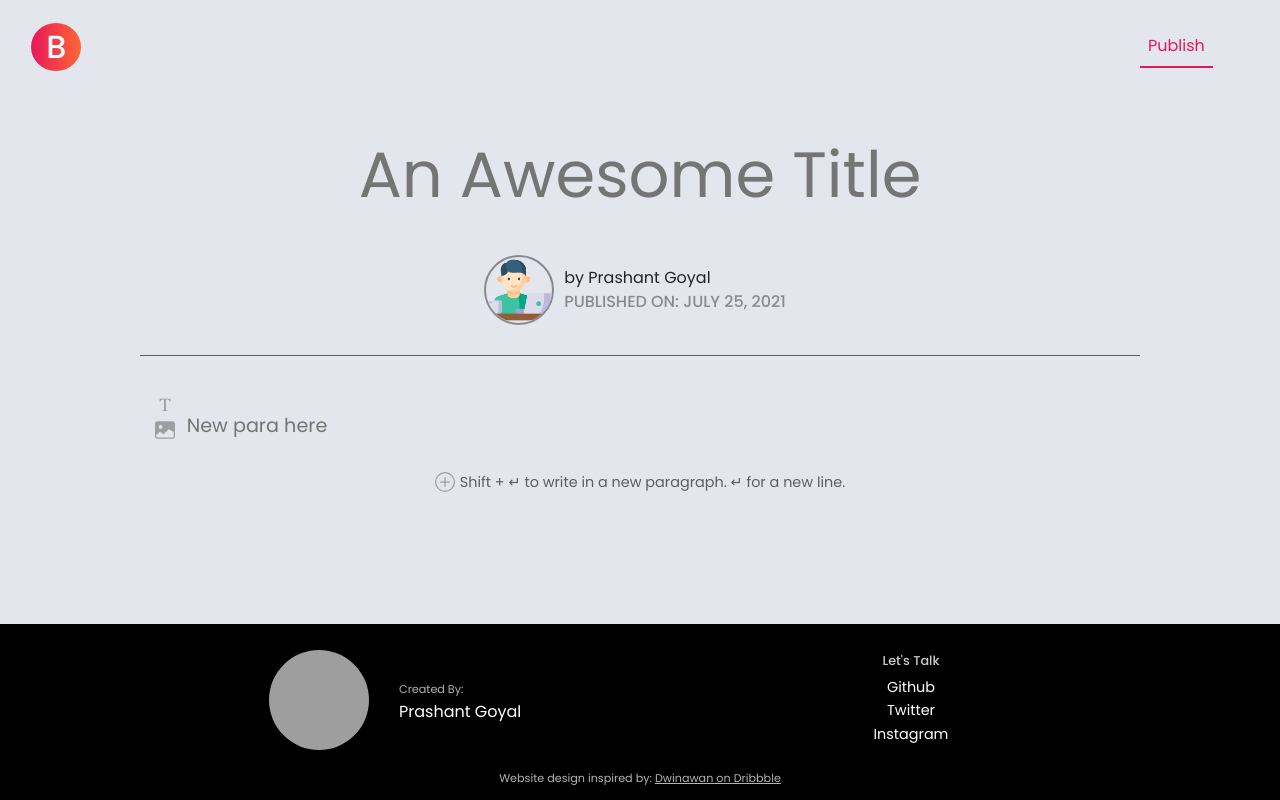
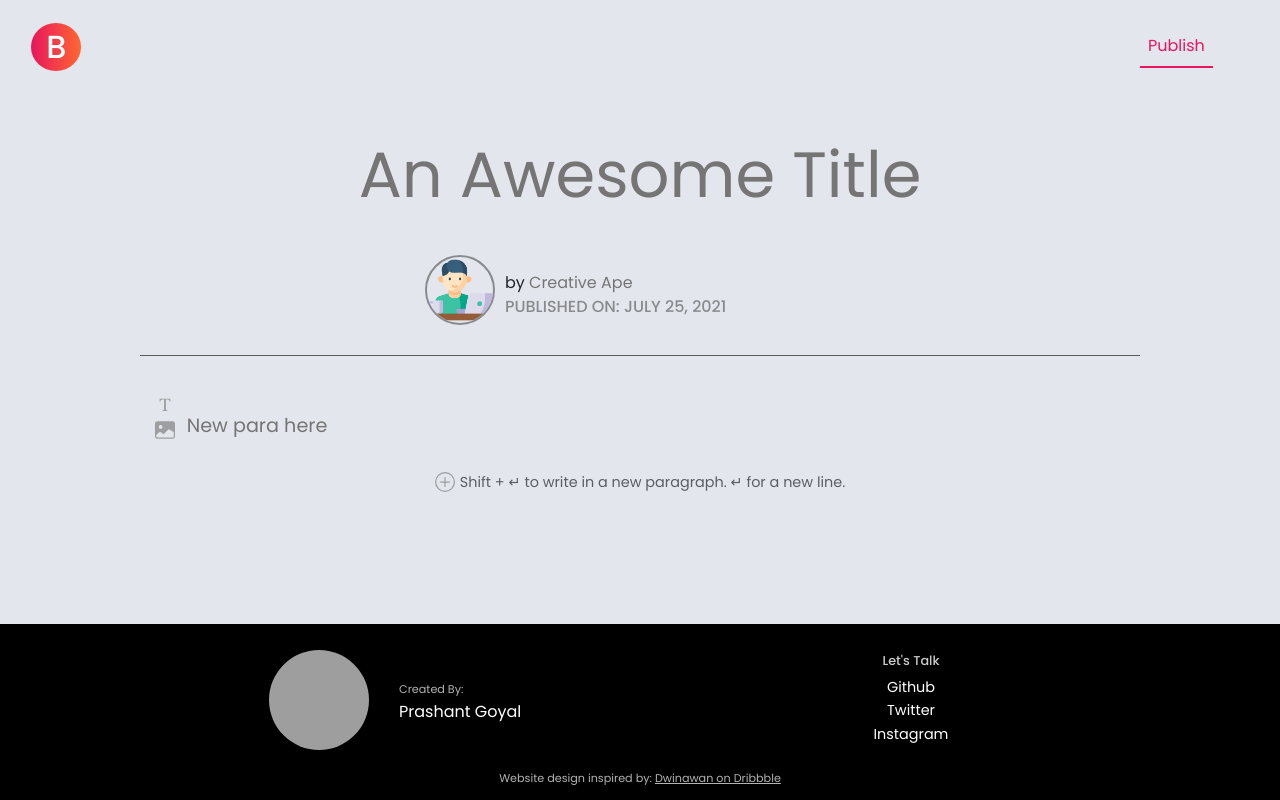
Before and after one commit to myidispg/simple-blog, a React (Create React App) app: page /write_blog in a window 1280 px wide. Built offline with nearby package versions, Linux system fonts and the light colour scheme; grey boxes are pictures that could not be loaded.

Commit message:
Added the ability to edit the author name while blog writing

```diff
--- a/src/components/write_blog_components/WriteBlogPage.js
+++ b/src/components/write_blog_components/WriteBlogPage.js
@@ -13,7 +13,7 @@ function WriteBlogPage() {
     // blogContent will be an array that will store the whole blog in the schema defined in all_blogs.js
     const [blogContent, setBlogContent] = useState({
         date: `${today.toLocaleString('default', { month: "long" })} ${today.getDate()}, ${today.getFullYear()}`,
-        author: "Prashant Goyal",
+        author: "",
         title: "",
         contentArray: [""],
         // contentArray: ["Hello", "", "Hello"],
@@ -65,7 +65,7 @@ function WriteBlogPage() {
         }).catch((error) => {
             if (error.message === "Tried to post empty blog") {
                 console.log("Empty blog");
-                showErrorMessageInHeader("Please enter a title and content for the blog", 5000);
+                showErrorMessageInHeader("Please enter title, content and author name for the blog", 5000);
             } else {
                 console.log("Error posting blog to API");
                 showErrorMessageInHeader("Error while saving the blog.", 5000);
@@ -75,7 +75,7 @@ function WriteBlogPage() {
 
     async function postBlogToAPI() {
         console.log(JSON.stringify(blogContent));
-        if (blogContent.contentArray[0] === "" || blogContent.title === "") {
+        if (blogContent.contentArray[0] === "" || blogContent.title === "" || blogContent.author === "") {
             throw new Error("Tried to post empty blog");
         } else {
             let response = await fetch('/api/blog/new', {
@@ -154,8 +154,15 @@ function WriteBlogPage() {
                     contentArray: newContentArray,
                 }
             })
+        } else if (targetName.includes("blog-author")) {
+            setBlogContent(prevValue => {
+                return {
+                    ...prevValue,
+                    author: targetValue,
+                }
+            });
         }
-        // console.log(blogContent);
+        console.log(blogContent);
     }
 
     function handleKeyPress(event) {
@@ -297,7 +304,7 @@ function WriteBlogPage() {
         }
     }
     return redirectToHome ? <Redirect to="/" /> : <div>
-        {error.showError ? <div style={{ backgroundColor: "#BF0000", color: "white", padding: "2px 0px"}} className="row">
+        {error.showError ? <div style={{ backgroundColor: "#BF0000", color: "white", padding: "2px 0px" }} className="row">
             <span className="mx-auto">{error.message}</span>
         </div> : null}
         <Header displayName="Publish" link="/write_blog" onClick={publishButtonOnClick} />
@@ -312,7 +319,7 @@ function WriteBlogPage() {
                     <div className="mx-auto row">
                         <img src={placeholder} alt="icon of guy working on laptop" className="author-image" />
                         <div className="author-date-column">
-                            <p className="author-name">by {blogContent.author}</p>
+                            <p className="author-name">by <input type="name" value={blogContent.author} placeholder="Creative Ape" name="blog-author" className="author-textinput" onInput={handleInput} /></p>
                             <p className="author-date">Published on: {blogContent.date}</p>
                         </div>
                     </div>
--- a/src/css/index.css
+++ b/src/css/index.css
@@ -81,6 +81,7 @@ body {
 }
 
 /* The Loading Screen */
+
 .loader {
     border: 8px solid #f3f3f3;
     border-top: 8px solid #3498db;
@@ -89,12 +90,16 @@ body {
     height: 5vw;
     animation: spin 2s linear infinite;
     margin: 45vh auto;
-  }
+}
 
-  @keyframes spin {
-    0%  { transform: rotate(0deg); }
-    100% { transform: rotate(360deg); }
-  }
+@keyframes spin {
+    0% {
+        transform: rotate(0deg);
+    }
+    100% {
+        transform: rotate(360deg);
+    }
+}
 
 /* The Blog Heading */
 
@@ -365,6 +370,11 @@ body {
     margin: auto 10px;
 }
 
+.author-name {
+    margin-bottom: 0.1rem;
+    margin-top: 0.6rem;
+}
+
 .author-date {
     text-transform: uppercase;
     color: rgb(0, 0, 0, 0.4);
@@ -442,6 +452,18 @@ body {
     -webkit-box-shadow: none;
     -moz-box-shadow: none;
     box-shadow: none;
+}
+
+.author-textinput {
+    overflow: hidden;
+    resize: none;
+    background-color: transparent;
+    border: none;
+    outline: none;
+    -webkit-box-shadow: none;
+    -moz-box-shadow: none;
+    box-shadow: none;
+    padding: 0;
 }
 
 .blog-page-author-date {
@@ -552,6 +574,7 @@ body {
     fill: grey;
     opacity: 0.7;
 }
+
 .remove-image-icon:hover {
     fill: black;
     opacity: 0.7;
```
